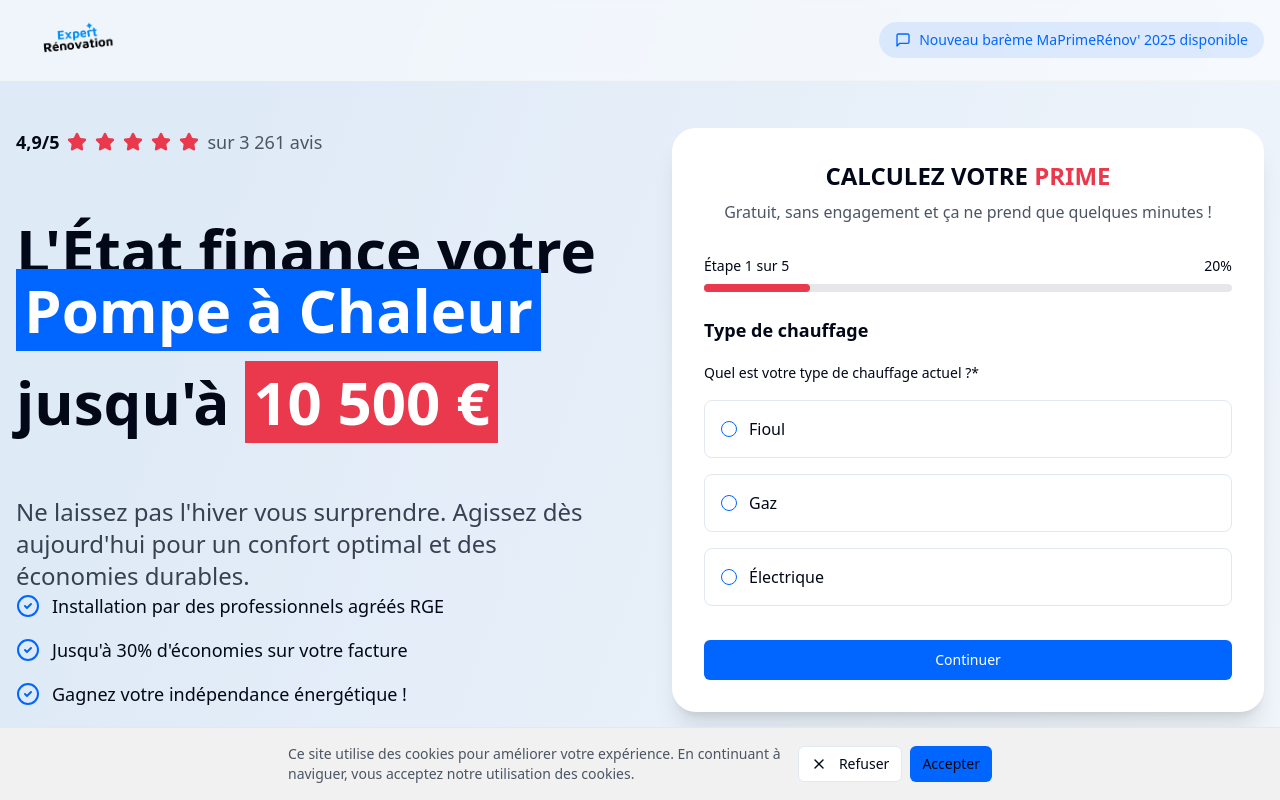
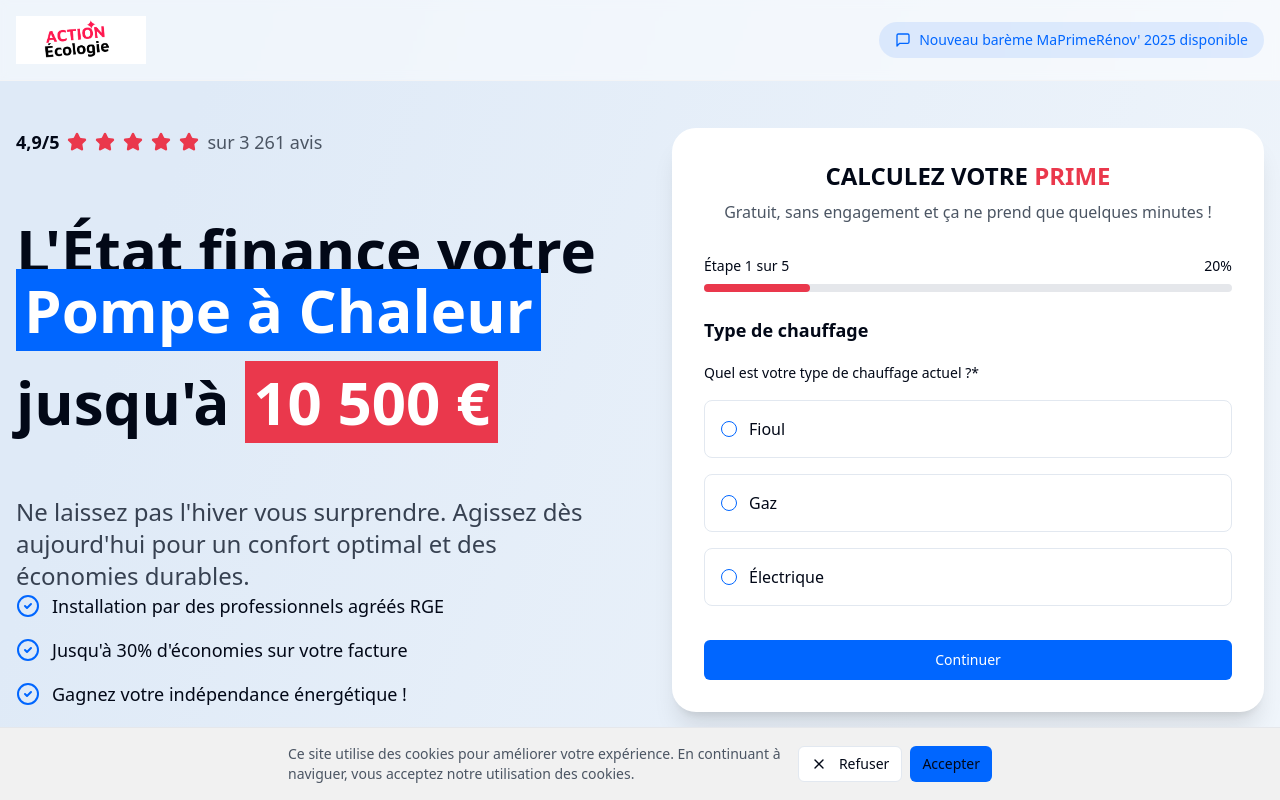
Before and after one commit to Tmouflard/replicate-landing-zone-18f64321, a React (Vite) app: page / in a window 1280 px wide. Shown: the top 800 px of the page. Built offline with nearby package versions, Linux system fonts and the light colour scheme.

Commit message:
Replace logo image in header
Updated the header component to replace the existing logo with a new image as specified.
[skip gpt_engineer]

```diff
--- a/src/components/Header.tsx
+++ b/src/components/Header.tsx
@@ -6,7 +6,7 @@ const Header = () => {
       <div className="container mx-auto px-4">
         <div className="flex justify-between items-center">
           <div className="flex items-center gap-2">
-            <img src="/lovable-uploads/1f301284-0f24-4dae-b12c-a232ab9a32ec.png" alt="Expert Rénovation Logo" className="h-12" />
+            <img src="/lovable-uploads/42c5a37e-e57d-456c-892f-88476539af62.png" alt="Action Écologie Logo" className="h-12" />
           </div>
           <div className="flex items-center gap-2 bg-primary/10 px-4 py-2 rounded-full">
             <MessageSquare className="w-4 h-4 text-primary" />
```
Also changed, not shown: public/lovable-uploads/42c5a37e-e57d-456c-892f-88476539af62.png (added).
